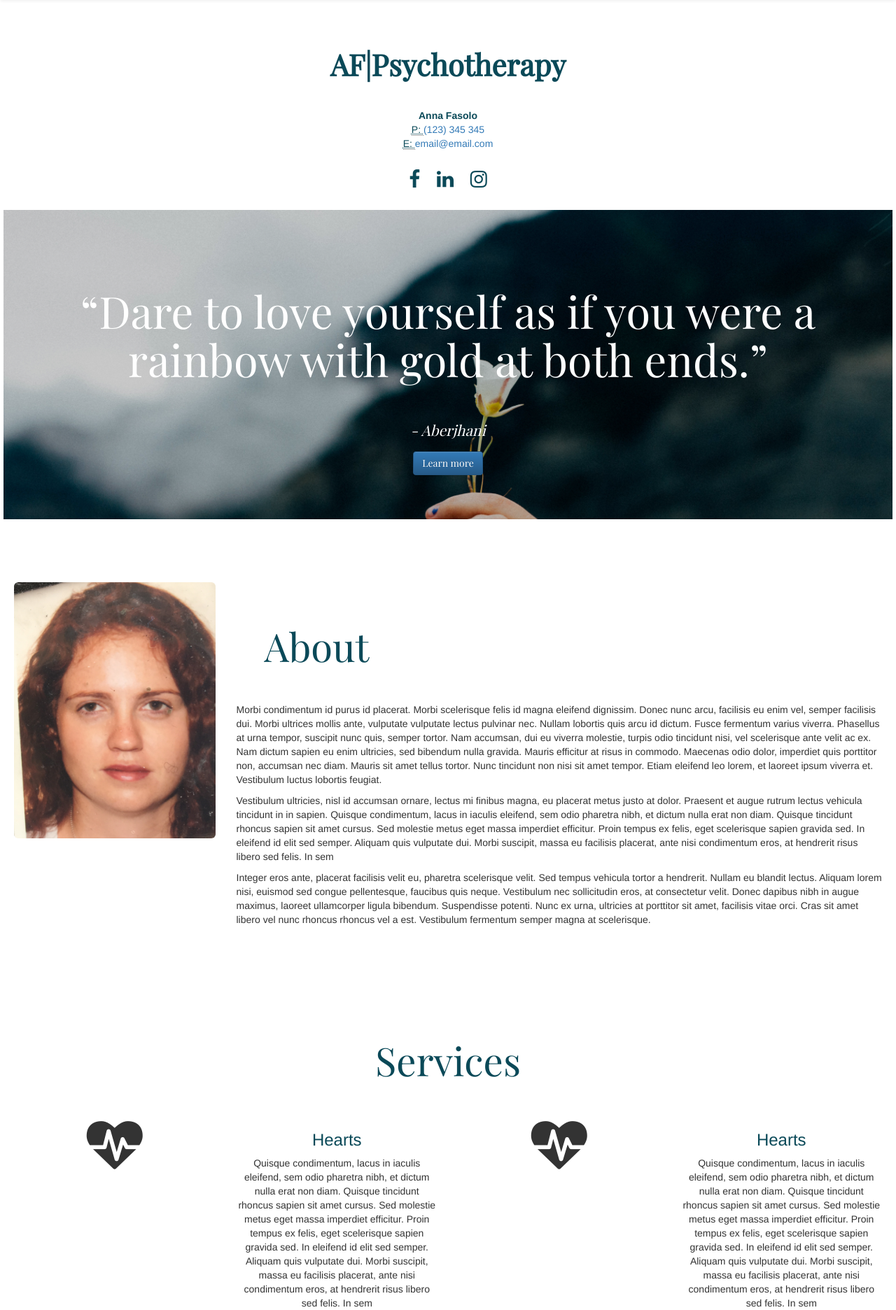
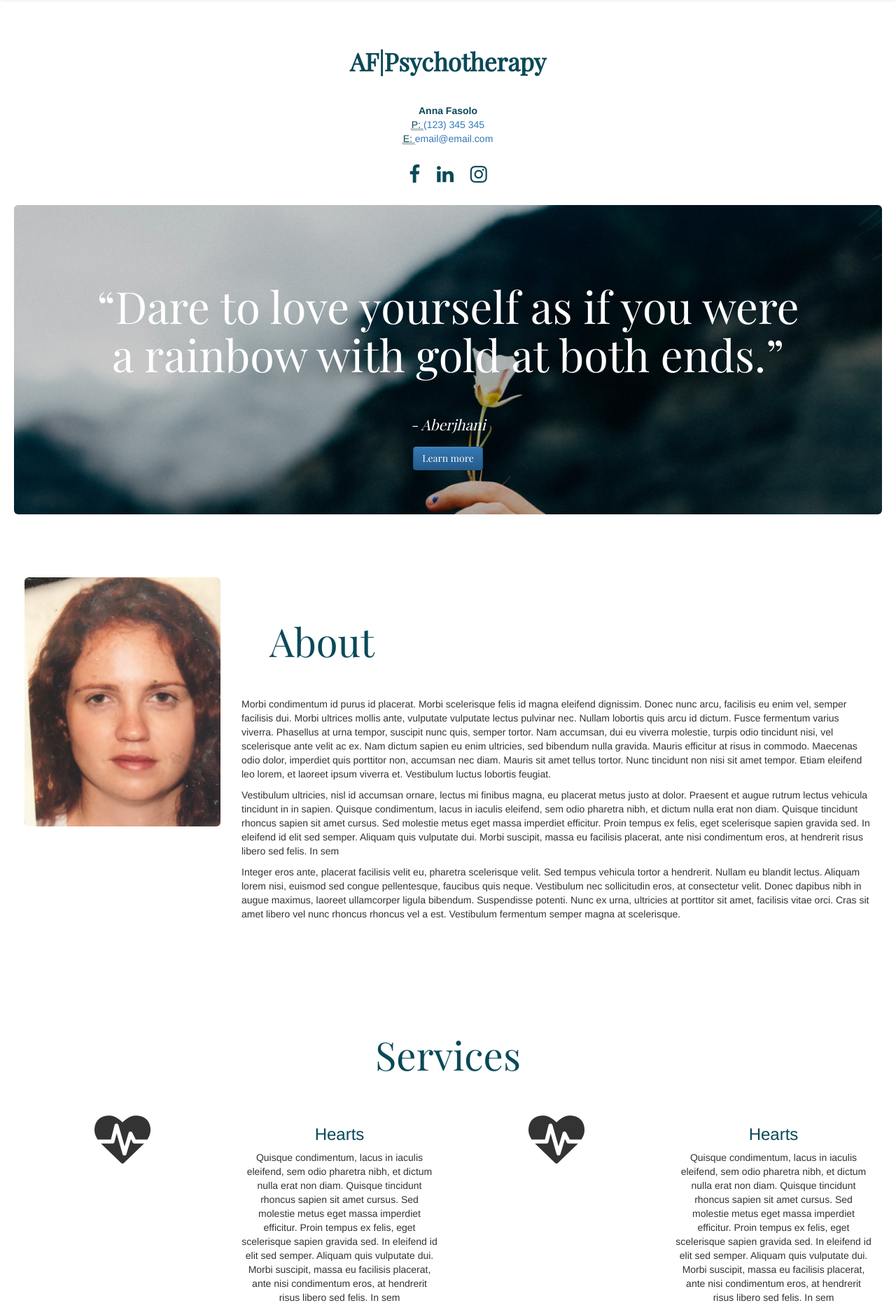
Before and after one commit to bobb3666/GOOD_CODE-staticsite, a Django app: template pages/templates/index.html in a window 1280 px wide. Shown: the part 51-1923 px from the top of the page at 70% size. Run offline with Django 3.2, Linux system fonts and the light colour scheme; the template is opened without the code that fills it, so the values that code supplies are empty; some libraries are stand-ins or nearby versions.

Commit message:
fixing css

```diff
--- a/pages/static/css/main.css
+++ b/pages/static/css/main.css
@@ -16,7 +16,7 @@ body {
 #topHeader h1 {
 	font-family: 'Playfair Display', serif;
 	font-weight: 600;
-	font-size: 3em;
+	font-size: 2.5em;
 	padding-bottom: 30px;
 }
 
@@ -46,6 +46,7 @@ body {
 	background-repeat: no-repeat;
 	color: white;
 	width: 100%;
+	heiht: 100%;
 	pading-bottom: 50px;
 	padding-top: 50px;
 	font-family: 'Playfair Display', serif;
@@ -84,3 +85,11 @@ footer {
 	font-size: 80px;
 	width: 100%;
 }
+
+#pricing {
+	text-align: center;
+}
+
+#contact {
+	text-align: center;
+}
--- a/pages/templates/index.html
+++ b/pages/templates/index.html
@@ -71,6 +71,7 @@
         </div>
         <!-- /.container-fluid -->
 </nav>
+<div class="container-fluid">
 
 
     <!-- Content -->
@@ -99,7 +100,7 @@
     <!-- Footer -->
     {% include 'footer.html' %}
 
-
+</div>
 
     <script src="//ajax.googleapis.com/ajax/libs/jquery/1.11.2/jquery.min.js"></script>
         <script>window.jQuery || document.write('<script src="/static/js/vendor/jquery-1.11.2.min.js"><\/script>')</script>
```
